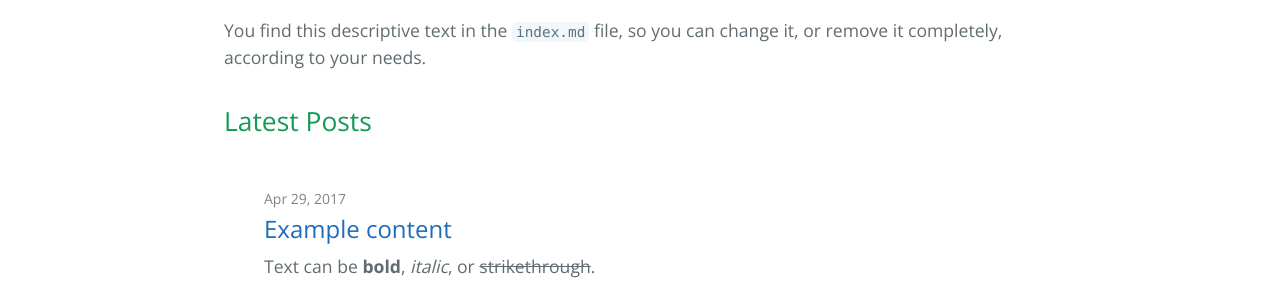
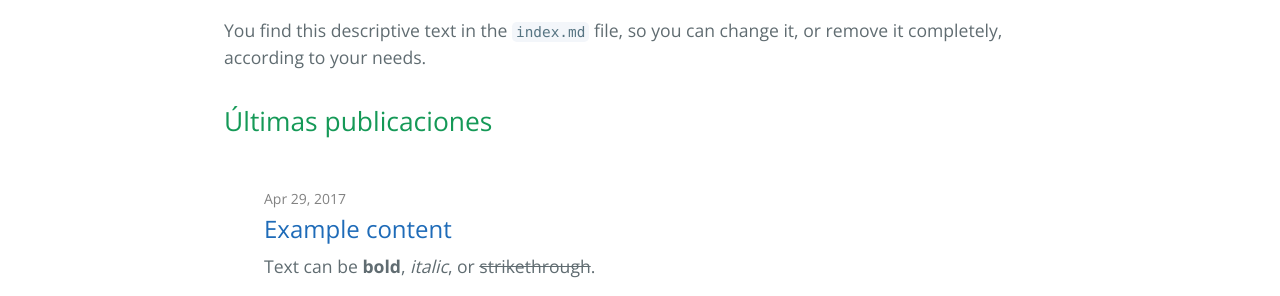
Before and after one commit to DarkNightSoldier/AudioProcessing, a Jekyll site: the page built from index.md, in a window 1280 px wide. Shown: the part 654-950 px from the top of the page. Built offline with Jekyll 4.4.1, drawn with Linux system fonts in a browser that asks for light colours.

Commit message:
Update home.html

```diff
--- a/_layouts/home.html
+++ b/_layouts/home.html
@@ -6,7 +6,7 @@ layout: default
 
   {{ content }}
 
-  <h2>Latest Posts</h2>
+  <h2>Últimas publicaciones</h2>
 
   <div>&nbsp;</div>
 
```
